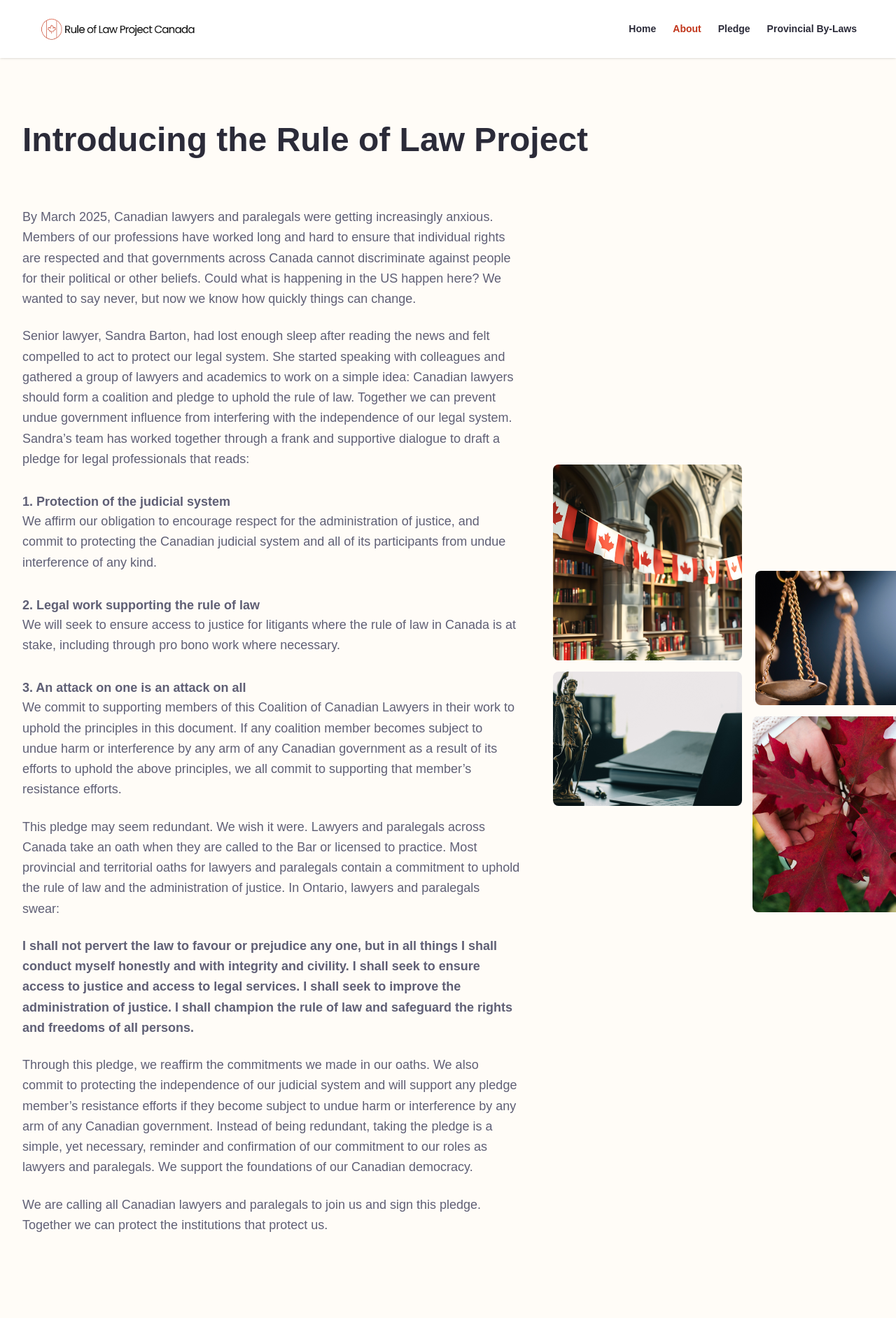
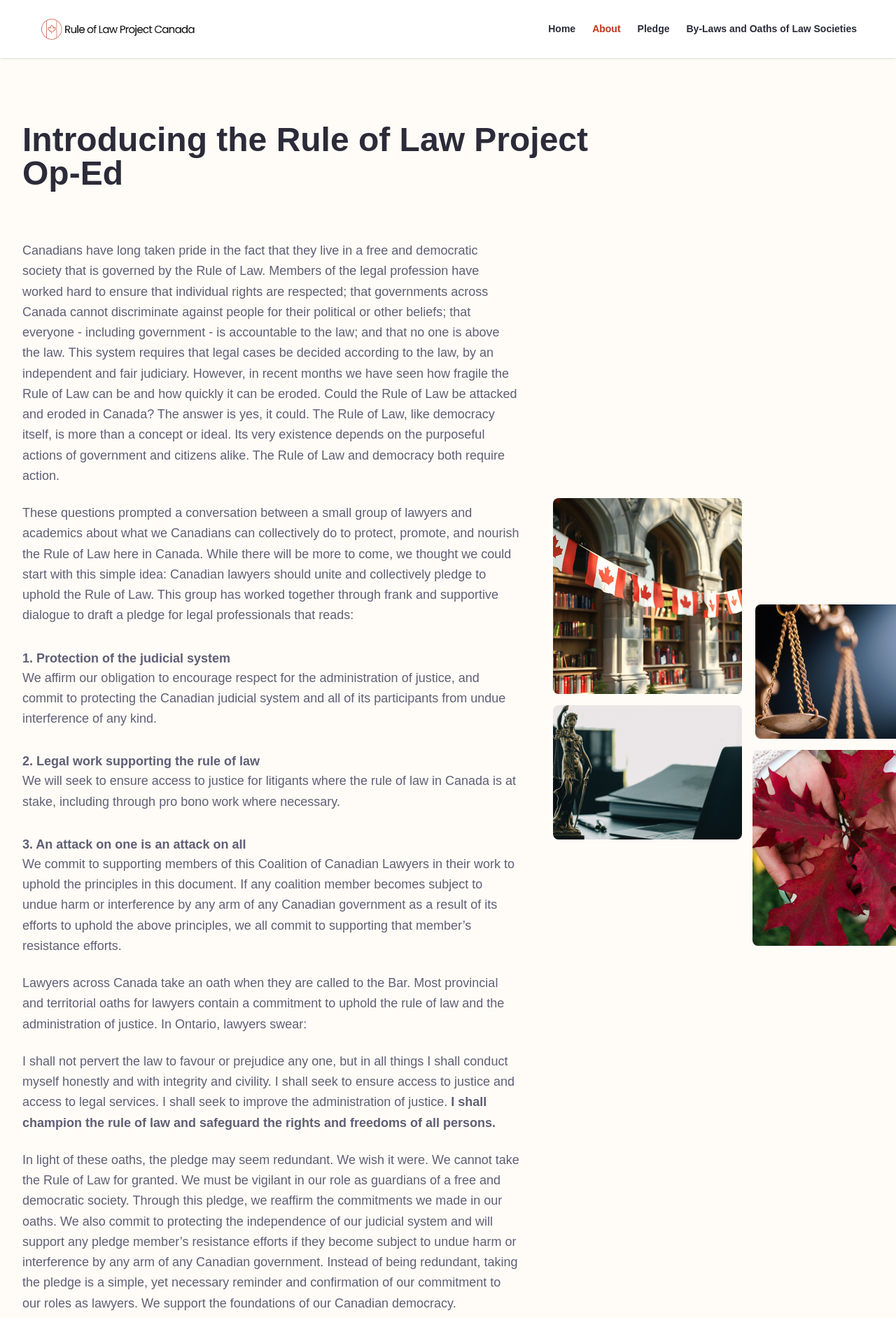
Before and after one commit to Ifeayolu/Rule-of-Law-Project-Canada, a Next.js app: page /about in a window 1280 px wide. Shown: the top 1884 px of the page at 70% size. Built offline with nearby package versions, Linux system fonts and the light colour scheme.

Commit message:
chore: final edits

```diff
--- a/components/home/PledgeModal.js
+++ b/components/home/PledgeModal.js
@@ -102,29 +102,6 @@ export default function PledgeModal({
                 </motion.span>
               </AnimatePresence>
             </button>
-
-            <button
-              onClick={handleCommentsClick}
-              className='bg-[#F2EAE1] text-[#5F5F75] text-sm font-bold px-3 py-1 rounded-md flex items-center gap-2'
-            >
-              <Image
-                src='/images/comment.svg'
-                width={15}
-                height={15}
-                alt='comment icon'
-              />
-              <AnimatePresence mode='wait'>
-                <motion.span
-                  key={pledgeCount}
-                  initial={{ opacity: 0, y: 10 }}
-                  animate={{ opacity: 1, y: 0 }}
-                  exit={{ opacity: 0, y: -10 }}
-                  transition={{ duration: 0.3 }}
-                >
-                  <span>{commentsCount} Comments</span>
-                </motion.span>
-              </AnimatePresence>
-            </button>
           </div>
         </div>
       </div>
--- a/components/layout/Footer.js
+++ b/components/layout/Footer.js
@@ -196,7 +196,7 @@ export default function Footer() {
               viewport={{ once: true }}
               className='font-bold text-base text-[#FFFCF7] mb-4 md:mb-8'
             >
-              News
+              External Links
             </motion.h3>
             <ul className='space-y-2 text-sm md:text-base text-[#FFFCF7] font-normal'>
               <motion.li
@@ -241,7 +241,7 @@ export default function Footer() {
                   rel='noopener noreferrer'
                   className='hover:text-white transition-colors duration-300'
                 >
-                  Ontario’s 3 Justices Statement
+                  Statement of the Chief Justices of Ontario
                 </Link>
               </motion.li>
               <motion.li
--- a/components/layout/Navbar.js
+++ b/components/layout/Navbar.js
@@ -89,7 +89,7 @@ export default function Navbar() {
             isProvincialPage ? 'text-[#C1351A]' : 'text-[#2B2B39]'
           }`}
         >
-          Provincial By-Laws
+          By-Laws and Oaths of Law Societies
         </Link>
       </div>
 
@@ -133,7 +133,7 @@ export default function Navbar() {
             }`}
             onClick={() => setIsMenuOpen(false)}
           >
-            Provincial By-Laws
+            By-Laws and Oaths of Law Societies
           </Link>
         </div>
       </motion.div>
--- a/pages/about.js
+++ b/pages/about.js
@@ -40,32 +40,39 @@ export default function About() {
           className='py-12 md:py-16'
         >
           <h1 className='text-3xl md:text-5xl font-bold text-[#2B2B39] mb-18'>
-            Introducing the Rule of Law Project
+            Introducing the Rule of Law Project <br /> Op-Ed
           </h1>
 
           <div className='grid grid-cols-1 lg:grid-cols-5 gap-12'>
             <div className='lg:col-span-3 space-y-6 text-[#5F5F75] text-lg leading-relaxed'>
               <p>
-                By March 2025, Canadian lawyers and paralegals were getting
-                increasingly anxious. Members of our professions have worked
-                long and hard to ensure that individual rights are respected and
-                that governments across Canada cannot discriminate against
-                people for their political or other beliefs. Could what is
-                happening in the US happen here? We wanted to say never, but now
-                we know how quickly things can change.
+                Canadians have long taken pride in the fact that they live in a
+                free and democratic society that is governed by the Rule of Law.
+                Members of the legal profession have worked hard to ensure that
+                individual rights are respected; that governments across Canada
+                cannot discriminate against people for their political or other
+                beliefs; that everyone - including government - is accountable
+                to the law; and that no one is above the law. This system
+                requires that legal cases be decided according to the law, by an
+                independent and fair judiciary. However, in recent months we
+                have seen how fragile the Rule of Law can be and how quickly it
+                can be eroded. Could the Rule of Law be attacked and eroded in
+                Canada? The answer is yes, it could. The Rule of Law, like
+                democracy itself, is more than a concept or ideal. Its very
+                existence depends on the purposeful actions of government and
+                citizens alike. The Rule of Law and democracy both require
+                action.
               </p>
 
               <p>
-                Senior lawyer, Sandra Barton, had lost enough sleep after
-                reading the news and felt compelled to act to protect our legal
-                system. She started speaking with colleagues and gathered a
-                group of lawyers and academics to work on a simple idea:
-                Canadian lawyers should form a coalition and pledge to uphold
-                the rule of law. Together we can prevent undue government
-                influence from interfering with the independence of our legal
-                system. Sandra’s team has worked together through a frank and
-                supportive dialogue to draft a pledge for legal professionals
-                that reads:
+                These questions prompted a conversation between a small group of
+                lawyers and academics about what we Canadians can collectively
+                do to protect, promote, and nourish the Rule of Law here in
+                Canada. While there will be more to come, we thought we could
+                start with this simple idea: Canadian lawyers should unite and
+                collectively pledge to uphold the Rule of Law. This group has
+                worked together through frank and supportive dialogue to draft a
+                pledge for legal professionals that reads:
               </p>
 
               <div className='space-y-8 mt-8'>
@@ -109,40 +116,51 @@ export default function About() {
               </div>
 
               <p>
-                This pledge may seem redundant. We wish it were. Lawyers and
-                paralegals across Canada take an oath when they are called to
-                the Bar or licensed to practice. Most provincial and territorial
-                oaths for lawyers and paralegals contain a commitment to uphold
-                the rule of law and the administration of justice. In Ontario,
-                lawyers and paralegals swear:
+                Lawyers across Canada take an oath when they are called to the
+                Bar. Most provincial and territorial oaths for lawyers contain a
+                commitment to uphold the rule of law and the administration of
+                justice. In Ontario, lawyers swear:
               </p>
 
-              <p className=' text-[#5F5F75] font-bold'>
+              <p className=' text-[#5F5F75]'>
                 I shall not pervert the law to favour or prejudice any one, but
                 in all things I shall conduct myself honestly and with integrity
                 and civility. I shall seek to ensure access to justice and
                 access to legal services. I shall seek to improve the
-                administration of justice. I shall champion the rule of law and
-                safeguard the rights and freedoms of all persons.
+                administration of justice.{' '}
+                <strong>
+                  I shall champion the rule of law and safeguard the rights and
+                  freedoms of all persons.
+                </strong>
               </p>
 
               <p>
-                Through this pledge, we reaffirm the commitments we made in our
-                oaths. We also commit to protecting the independence of our
-                judicial system and will support any pledge member’s resistance
-                efforts if they become subject to undue harm or interference by
-                any arm of any Canadian government. Instead of being redundant,
-                taking the pledge is a simple, yet necessary, reminder and
-                confirmation of our commitment to our roles as lawyers and
-                paralegals. We support the foundations of our Canadian
-                democracy.
+                In light of these oaths, the pledge may seem redundant. We wish
+                it were. We cannot take the Rule of Law for granted. We must be
+                vigilant in our role as guardians of a free and democratic
+                society. Through this pledge, we reaffirm the commitments we
+                made in our oaths. We also commit to protecting the independence
+                of our judicial system and will support any pledge member’s
+                resistance efforts if they become subject to undue harm or
+                interference by any arm of any Canadian government. Instead of
+                being redundant, taking the pledge is a simple, yet necessary
+                reminder and confirmation of our commitment to our roles as
+                lawyers. We support the foundations of our Canadian democracy.
               </p>
 
               <p>
-                We are calling all Canadian lawyers and paralegals to join us
-                and sign this pledge. Together we can protect the institutions
-                that protect us.
+                We are calling all Canadian lawyers to join us and sign the
+                pledge at https://www.ruleoflawproject.ca. Together we can
+                protect the institutions that protect us.
               </p>
+              <div>
+                <p>Sandra Barton</p>
+                <p>Sheila Block</p>
+                <p>Gerald Chan</p>
+                <p>Jennifer Orange</p>
+                <p>Lindsay Scott</p>
+                <p>Jake Okechukwu Effoduh</p>
+              </div>
 
               <div className='text-center mt-30 mb-10'>
                 <Link
--- a/pages/provincial-bylaws.js
+++ b/pages/provincial-bylaws.js
@@ -634,7 +634,9 @@ export default function ProvincialByLaws() {
   return (
     <div className='min-h-screen bg-white'>
       <Head>
-        <title>Provincial By-Laws | Rule of Law Project Canada</title>
+        <title>
+          By-Laws and Oaths of Law Societies | Rule of Law Project Canada
+        </title>
         <meta
           name='description'
           content='Your duty to uphold the Rule of Law - Provincial By-Laws and Professional Conduct'
@@ -647,7 +649,7 @@ export default function ProvincialByLaws() {
       <div className='bg-[#F5EFE0] py-16 pt-30'>
         <div className='max-w-6xl mx-auto px-4 md:px-8 text-center'>
           <h1 className='text-3xl md:text-5xl font-bold text-[#2B2B39] mb-6'>
-            Provincial By-Laws
+            By-Laws and Oaths of Law Societies
           </h1>
           <div className='text-[#000000] font-bold text-2xl'>
             Your duty to uphold the Rule of Law
```
Also changed, not shown: pages/comments.js (+3 -28 lines).
